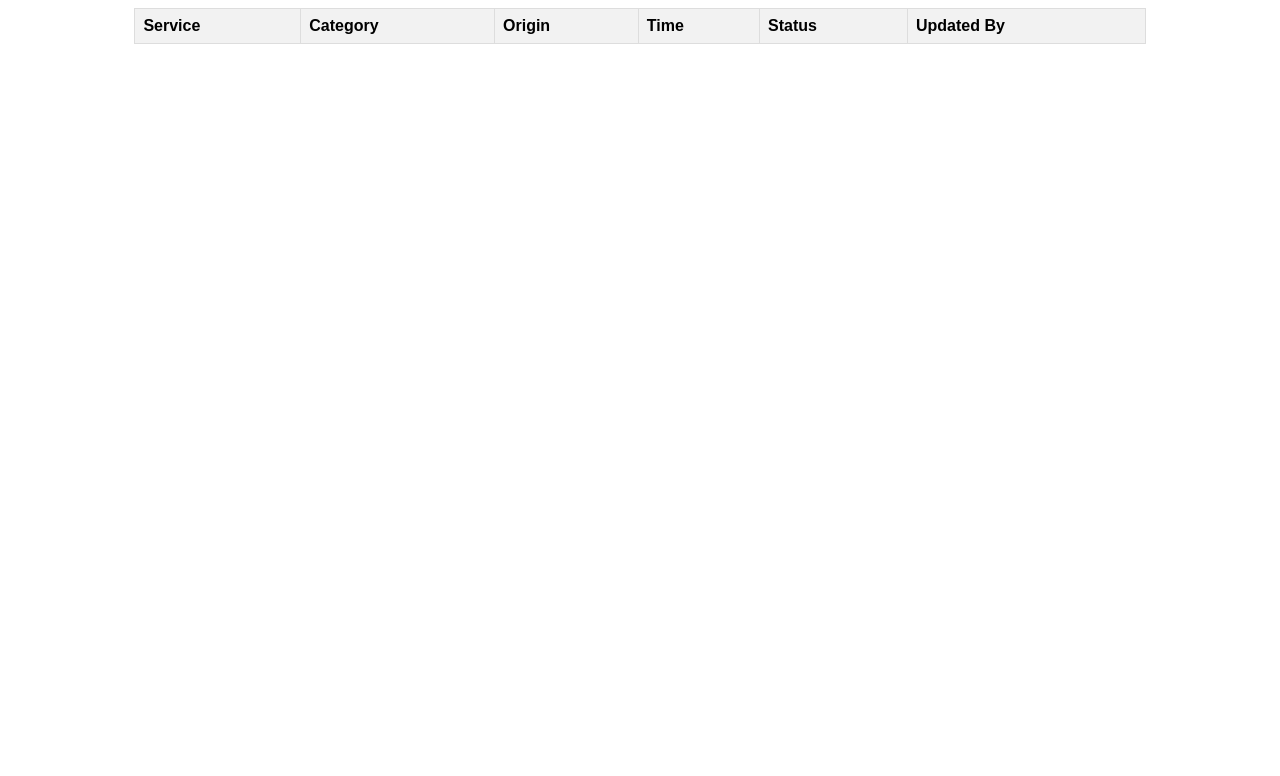
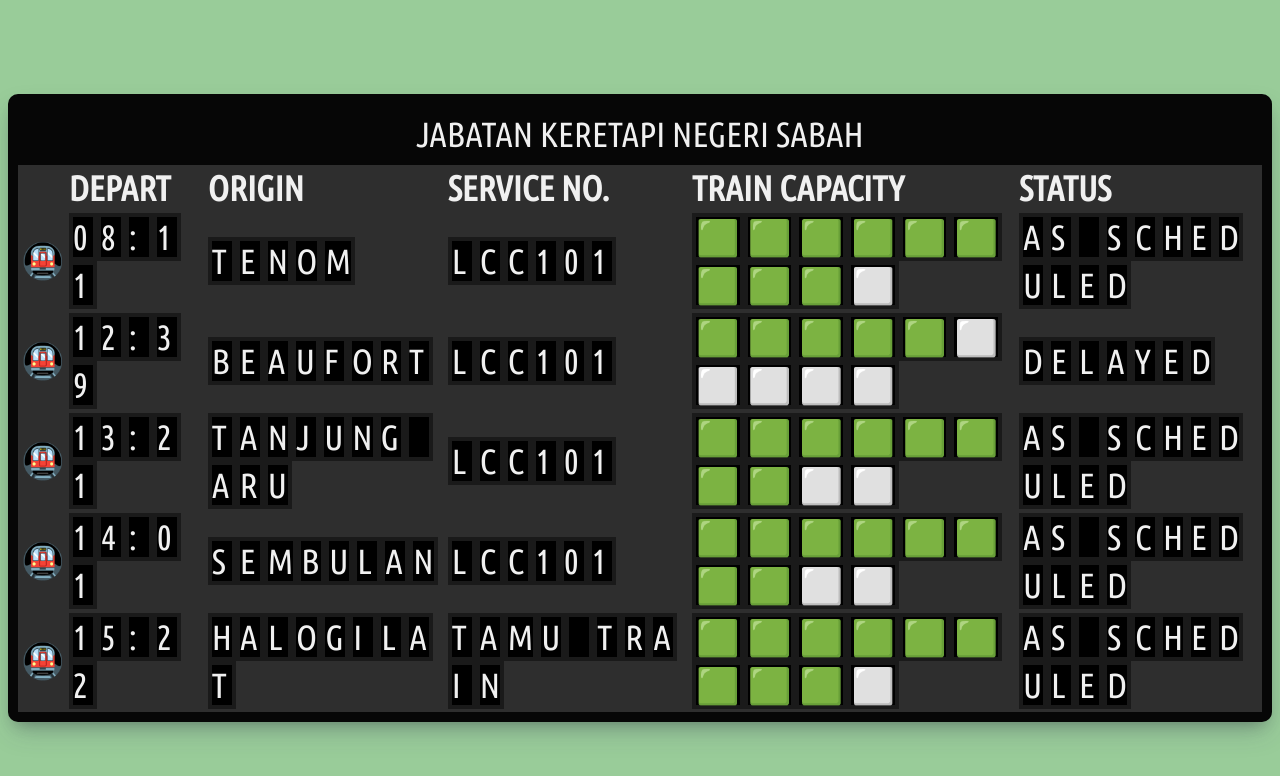
Before and after one commit to jessenf/100x, a plain HTML site: page index.html in a window 1280 px wide. Drawn offline with Linux system fonts and the light colour scheme; no server answers.

Commit message:
Making a railway timetable

```diff
--- /dev/null
+++ b/app.js
@@ -0,0 +1,137 @@
+const tableBody = document.getElementById('table-body')
+
+let flights = [
+  {
+    time: "08:11",
+    destination: "TENOM",
+    flight: "LCC101",
+    gate: "🟩🟩🟩🟩🟩🟩🟩🟩🟩⬜",
+    remarks: "AS SCHEDULED"
+   },
+  {
+    time: "12:39",
+    destination: "BEAUFORT",
+    flight: "LCC101",
+    gate: "🟩🟩🟩🟩🟩⬜⬜⬜⬜⬜",
+    remarks: "DELAYED"
+   },
+  {
+    time: "13:21",
+    destination: "TANJUNG ARU",
+    flight: "LCC101",
+    gate: "🟩🟩🟩🟩🟩🟩🟩🟩⬜⬜",
+    remarks: "AS SCHEDULED"
+  },
+  {
+    time: "14:01",
+    destination: "SEMBULAN",
+    flight: "LCC101",
+    gate: "🟩🟩🟩🟩🟩🟩🟩🟩⬜⬜",
+    remarks: "AS SCHEDULED"
+  },
+  {
+    time: "15:22",
+    destination: "HALOGILAT",
+    flight: "TAMU TRAIN",
+    gate: "🟩🟩🟩🟩🟩🟩🟩🟩🟩⬜",
+    remarks: "AS SCHEDULED"
+  }
+]
+
+//const destinations = ["", "", "", "", "", ""]
+//const remarks = ["ON TIME", "DELAYED", //"CANCELLED"]
+let hour = 15
+
+function populateTable() {
+  for (const flight of flights) {
+    const tableRow = document.createElement("tr")
+    const tableIcon = document.createElement("td")
+    tableIcon.textContent = "🚇"
+    tableRow.append(tableIcon)
+
+    for (const flightDetail in flight) {
+      const tableCell = document.createElement("td")
+      const word = Array.from(flight[flightDetail])
+
+      for (const [index, letter] of word.entries()) {
+        const letterElement = document.createElement("div")
+        setTimeout(() => {
+          letterElement.classList.add('flip')
+          letterElement.textContent = letter
+          tableCell.append(letterElement)
+        }, 100 * index)
+
+
+      }
+      tableRow.append(tableCell)
+    }
+    tableBody.append(tableRow)
+  }
+}
+populateTable()
+
+
+
+function generateRandomLetter() {
+  const alphabet = "ABCDEFGHIJKLMNOPQRSTUVWXYZ"
+  return alphabet.charAt(Math.floor(Math.random() * alphabet.length))
+}
+
+function generateRandomNumber(maxNumber) {
+  const numbers = "0123456789"
+  if (maxNumber) {
+    const newNumbers = numbers.slice(0, maxNumber)
+    return newNumbers.charAt(Math.floor(Math.random() * newNumbers.length))
+  } else {
+    return numbers.charAt(Math.floor(Math.random() * numbers.length))
+  }
+}
+
+function generateTime() {
+  let displayHour = hour
+  if (hour < 24) {
+    hour++
+  }
+  if (hour >= 24) {
+    hour = 1
+    displayHour = hour
+  }
+  if (hour < 10) {
+    displayHour = "0" + hour
+  }
+  return displayHour +  ":" + generateRandomNumber(5) + generateRandomNumber()
+}
+
+function shuffleUp() {
+  flights.shift()
+  flights.push({
+    time: generateTime(),
+    destination: destinations[Math.floor(Math.random() * destinations.length)],
+    flight: generateRandomLetter() + generateRandomLetter() + " " + generateRandomNumber() + generateRandomNumber() + generateRandomNumber(),
+    gate: generateRandomLetter() + " " + generateRandomLetter() + generateRandomLetter(),
+    remarks: remarks[Math.floor(Math.random() * remarks.length)]
+  })
+  tableBody.textContent = ""
+  populateTable()
+}
+
+
+setInterval(shuffleUp, 5000)
+
+function updateCurrentScheduleHeader() {
+  const headerElement = document.getElementById('current-schedule');
+  const currentDate = new Date();
+
+  const options = { weekday: 'long', year: 'numeric', month: 'long', day: 'numeric' };
+  const formattedDate = currentDate.toLocaleDateString('en-US', options);
+
+  const currentTime = currentDate.toLocaleTimeString('en-US', { hour: 'numeric', minute: 'numeric', hour12: true });
+
+  const headerText = `CURRENT SCHEDULE - ${formattedDate} ${currentTime}`;
+  headerElement.textContent = headerText;
+}
+
+// Call the function to update the header initially
+updateCurrentScheduleHeader();
+
+setInterval(updateCurrentScheduleHeader, 1000); // Update every second
--- a/index.html
+++ b/index.html
@@ -3,65 +3,30 @@
   <head>
     <meta charset="UTF-8">
     <meta name="viewport" content="width=device-width, initial-scale=1.0">
-<title>Train Schedule</title>
-<style>
-  body {
-    font-family: Arial, sans-serif;
-  }
-  table {
-    border-collapse: collapse;
-    width: 80%;
-    margin: auto;
-  }
-  th, td {
-    border: 1px solid #ddd;
-    padding: 8px;
-    text-align: left;
-  }
-  th {
-    background-color: #f2f2f2;
-  }
-</style>
+    <meta http-equiv="X-UA-Compatible" content="ie=edge">
+    <title>Flight Widget</title>
+    <link rel="stylesheet" href="styles.css">
   </head>
   <body>
+
+    <div class="departures">
+      <header><center>JABATAN KERETAPI NEGERI SABAH</center></header>
       <table>
         <thead>
         <tr>
-      <th>Service</th>
-      <th>Category</th>
-      <th>Origin</th>
-      <th>Time</th>
-      <th>Status</th>
-      <th>Updated By</th>
+          <th></th>
+          <th id="time">DEPART</th>
+          <th id="destination">ORIGIN</th>
+          <th id="flight">SERVICE NO.</th>
+          <th id="gate">TRAIN CAPACITY</th>
+          <th id="remarks">STATUS</th>
         </tr>
       </thead>
-  <tbody id="tableBody">
-  </tbody>
+      <tbody id="table-body"></tbody>
       </table>
+    </div>
 
-<script>
-document.addEventListener('DOMContentLoaded', () => {
-  fetch('https://v1.nocodeapi.com/mindset/google_sheets/FzLyXBghCEmKoyZu?tabId=Sheet1')
-    .then(response => response.json())
-    .then(data => {
-      const tableBody = document.getElementById('tableBody');
-      data.data.forEach(entry => {
-        const row = document.createElement('tr');
-        row.innerHTML = `
-          <td>${entry.Service}</td>
-          <td>${entry.Category}</td>
-          <td>${entry.Origin}</td>
-          <td>${entry.Time}</td>
-          <td>${entry.Status}</td>
-          <td>${entry.Updated_By}</td>
-        `;
-        tableBody.appendChild(row);
-      });
-    })
-    .catch(error => {
-      console.error('Error fetching data:', error);
-    });
-});
-</script>
+
+	<script src="app.js"></script>
   </body>
 </html>
--- /dev/null
+++ b/styles.css
@@ -0,0 +1,79 @@
+@import url('https://fonts.googleapis.com/css2?family=Ubuntu+Condensed&display=swap');
+
+* {
+  font-family: 'Ubuntu Condensed', sans-serif;
+  color: rgb(240, 240, 240);
+  font-size: 35px;
+}
+
+body {
+  display: flex;
+  justify-content: center;
+  height: 100vh;
+  align-items: center;
+  background-color: rgb(153, 204, 153);
+}
+
+header {
+  padding: 10px;
+}
+
+.departures {
+  background-color: rgb(6, 6, 6);
+  border-radius: 10px;
+  padding: 10px;
+  box-shadow: rgba(50, 50, 93, 0.25) 0px 13px 27px -5px, rgba(0, 0, 0, 0.3) 0px 8px 16px -8px;
+}
+
+.departures table {
+  background-color: rgb(46, 46, 46);
+  text-align: left;
+}
+
+.departures table td {
+  height: 50px;
+}
+
+.departures table div {
+  border: solid 4px rgb(26, 26, 26);
+  background-color: black;
+  min-width: 20px;
+  height: 40px;
+  float:left;
+}
+
+#time {
+  width: 160px;
+}
+
+#destination {
+  width: 340px;
+}
+
+#flight {
+  width: 340px;
+}
+
+#gate {
+  width: 470px;
+}
+
+#remarks {
+  width: 350px;
+}
+
+.flip {
+  animation: 0.5s linear flipping;
+}
+
+@keyframes flipping {
+  0% {
+      transform: rotateX(0deg);
+  }
+  50% {
+      transform: rotateX(90deg);
+  }
+  100% {
+      transform: rotateX(0deg);
+  }
+}
```
Also changed, not shown: 1 other file. Lines whose indentation alone changed are shown as unchanged.
